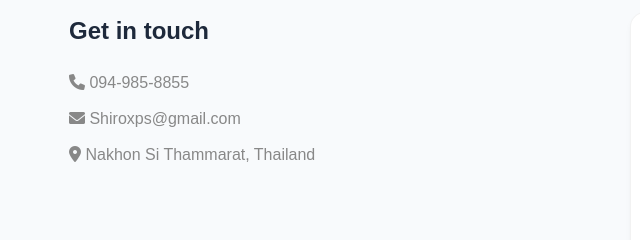
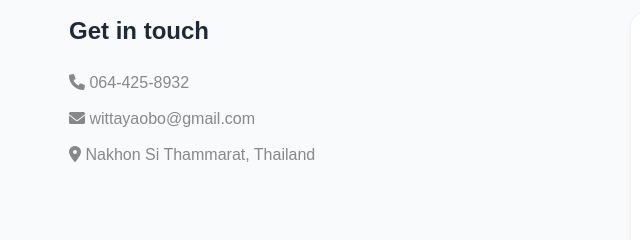
Before and after one commit to shiroxps-dot/shiroxps-dot-i-insure8, a plain HTML site: page contact.html in a window 1280 px wide. Shown: the part 249-489 px from the top of the page, 35-675 px from the left. Drawn offline with Linux system fonts and the light colour scheme.

Commit message:
Update contact.html

```diff
--- a/contact.html
+++ b/contact.html
@@ -49,8 +49,8 @@
     <div style="display: grid; grid-template-columns: 1fr 1fr; gap: 50px;">
         <div class="contact-info">
             <h2 style="margin-bottom: 20px;">Get in touch</h2>
-            <p style="margin-bottom: 10px; color: #888;"><i class="fas fa-phone"></i> 094-985-8855</p>
-            <p style="margin-bottom: 10px; color: #888;"><i class="fas fa-envelope"></i> Shiroxps@gmail.com</p>
+            <p style="margin-bottom: 10px; color: #888;"><i class="fas fa-phone"></i> 064-425-8932</p>
+            <p style="margin-bottom: 10px; color: #888;"><i class="fas fa-envelope"></i> wittayaobo@gmail.com</p>
             <p style="margin-bottom: 10px; color: #888;"><i class="fas fa-map-marker-alt"></i> Nakhon Si Thammarat, Thailand</p>
         </div>
         <div class="card">
@@ -119,4 +119,5 @@
 </footer>
 
 </body>
+
 </html>
```
